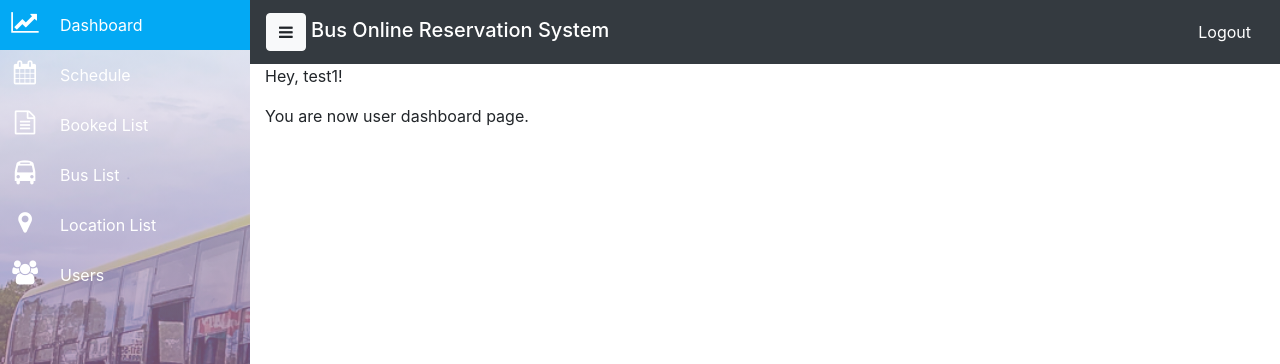
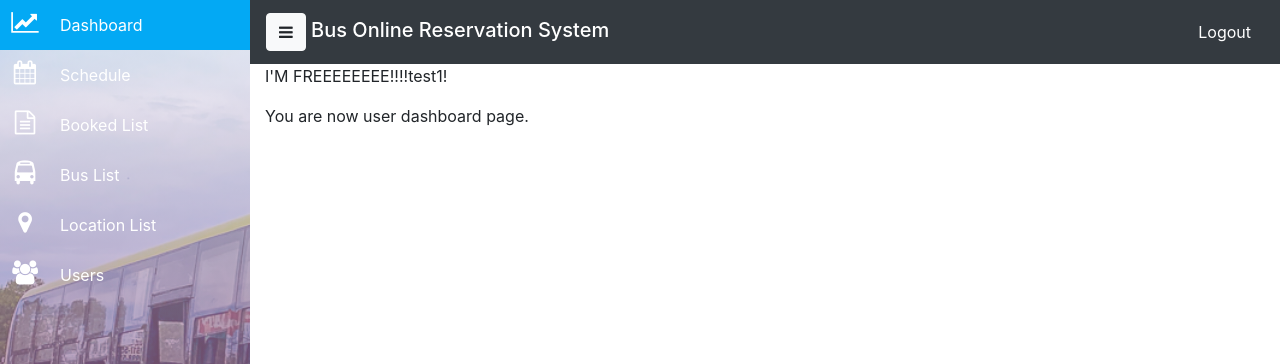
Before and after one commit to arethey/bus-booking-management-system, a PHP site: page /admin/index.php in a window 1280 px wide. Shown: the top 364 px of the page. Run offline with PHP 8.4, Linux system fonts and the light colour scheme; a user stored in the database is signed in.

Commit message:
move on na

```diff
--- a/admin/index.php
+++ b/admin/index.php
@@ -77,7 +77,7 @@ include("auth_session.php");
             </nav>
 
             <div class="container">
-                <p>Hey, <?php echo $_SESSION['username']; ?>!</p>
+                <p> I'M FREEEEEEEE!!!!<?php echo $_SESSION['username']; ?>!</p>
                 <p>You are now user dashboard page.</p>
             </div>
         </div>
```
